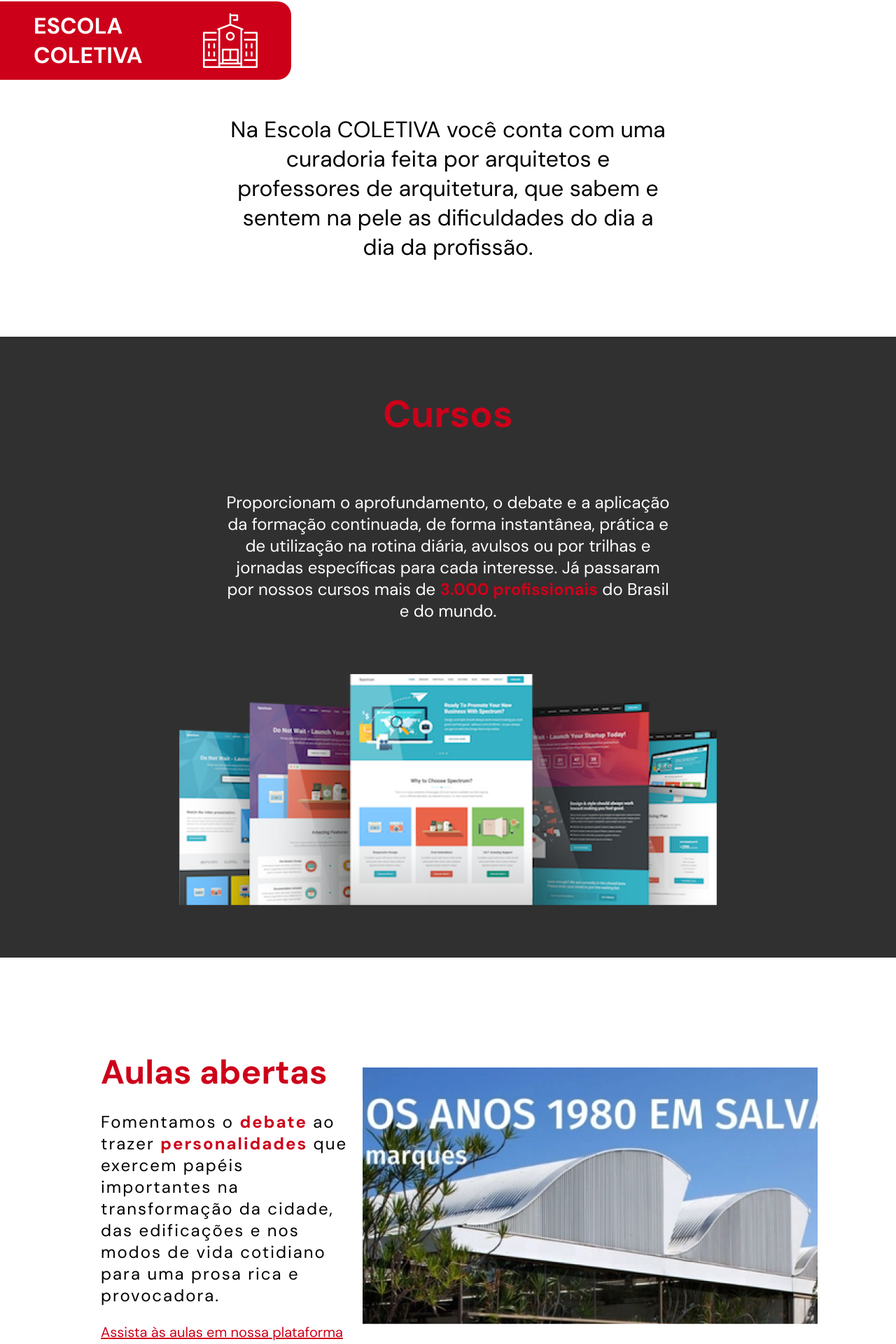
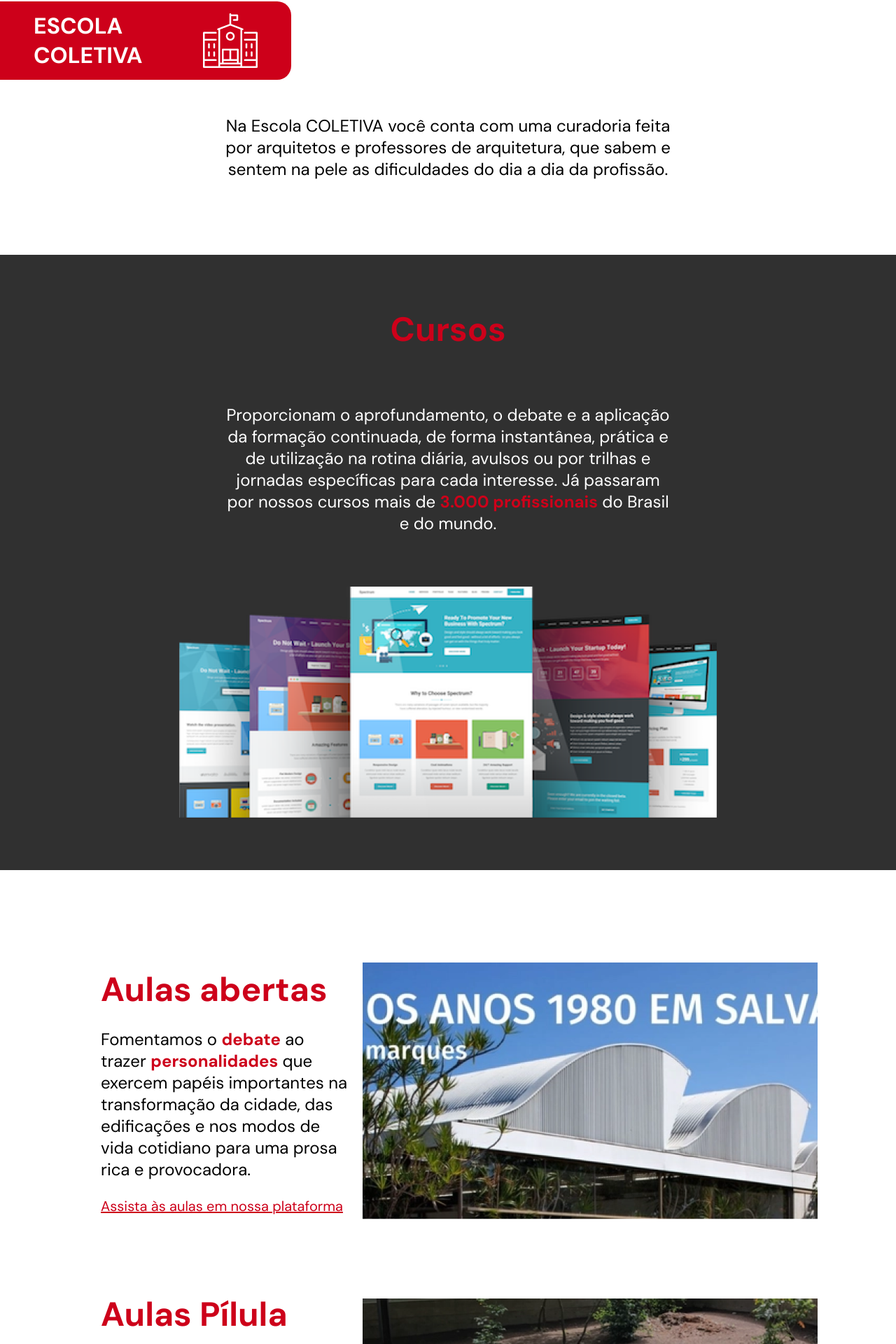
Before and after one commit to Squad13Porto/FrontAngularColetiva, an Angular app: page / in a window 1280 px wide. Shown: the part 417-2337 px from the top of the page at 70% size. Built offline with nearby package versions, Linux system fonts and the light colour scheme.

Commit message:
alteração do tamanho da fonte

```diff
--- a/src/app/components/about-us/about-us.component.css
+++ b/src/app/components/about-us/about-us.component.css
@@ -7,7 +7,7 @@
     width: 80%;
     gap: 32px;
 
-    margin: 32px auto;
+    margin: 2rem auto;
     padding: 20px;
 }
 
@@ -19,7 +19,7 @@
 
     padding: 20px;
 
-    gap: 32px;
+    gap: 2rem;
 }
 
 .about-us .text h2 {
@@ -33,7 +33,7 @@
 .about-us .text p {
     color: #000;
     text-align: justify;
-    font-size: 18px;
+    font-size: 1.25rem;
     font-weight: 400;
     line-height: 130%;
 }
--- a/src/app/components/aulas/aulas.component.css
+++ b/src/app/components/aulas/aulas.component.css
@@ -20,12 +20,12 @@
     width: 80%;
     padding: 20px;
 
-    margin: 32px 0;
+    margin: 2rem 0;
 }
 
 .container .text h3 {
     color: var(--red);
-    font-size: 48px;
+    font-size: 3rem;
 }
 
 .container .text {
@@ -34,7 +34,7 @@
     justify-content: center;
     align-items: flex-start;
 
-    gap: 24px
+    gap: 1.5rem;
 }
 
 .container .text span {
@@ -44,8 +44,7 @@
 
 .container .text p {
   color: black;
-  font-size: 24px;
-  letter-spacing: 2px;
+  font-size: 1.5rem;
 }
 
 .container .text a {
@@ -78,6 +77,5 @@
   .container .text p {
     color: black;
     font-size: 24px;
-    letter-spacing: normal;
 }
 }
--- a/src/app/components/avaliacoes/avaliacoes.component.css
+++ b/src/app/components/avaliacoes/avaliacoes.component.css
@@ -4,7 +4,7 @@
     justify-content: center;
     align-items: center;
     margin: 0 auto;
-    padding: 0 0 4rem 0;
+    padding: 4rem 0 4rem 0;
 }
 
 h3.titulo-avaliacoes {
@@ -30,6 +30,7 @@ span#coletiva {
 @media screen and (max-width: 768px) {
     .avaliacoes {
         padding: 0;
+        padding-top: 4rem;
     }
 
     h3.titulo-avaliacoes {
--- a/src/app/components/community/community.component.css
+++ b/src/app/components/community/community.component.css
@@ -33,7 +33,7 @@
 
 .content .main .text {
     width: 50%;
-    font-size: 2rem;
+    font-size: 1.5rem;
 }
 
 .text {
@@ -46,6 +46,7 @@
 
 .footer {
     width: 80%;
+    font-size: 1.5rem;
 }
 
 @media screen and (max-width: 768px) {
@@ -64,7 +65,6 @@
 
     .content .main .text {
         width: 100%;
-        font-size: 1.5rem;
         letter-spacing: normal;
         text-align: left;
     }
@@ -74,7 +74,6 @@
     }
 
     .footer .text {
-        font-size: 1.5rem;
         letter-spacing: normal;
         text-align: left;
     }
--- a/src/app/components/cursos/cursos.component.css
+++ b/src/app/components/cursos/cursos.component.css
@@ -11,12 +11,12 @@
 .cursos > h3.titulo-cursos {
     color: var(--red);
     padding: 75px;
-    font-size: 54px
+    font-size: 3rem;
 }
 
 .cursos > p.texto-cursos {
     width: 50%;
-    font-size: 24px;
+    font-size: 1.5rem;
     padding-bottom: 75px;
     color: #FFFFFF;
 }
@@ -35,7 +35,6 @@
 @media screen and (max-width: 768px) {
     .cursos > p.texto-cursos {
         width: 80%;
-        font-size: 1.3rem;
         text-align: left;
     }
 }
--- a/src/app/components/escola-coletiva/escola-coletiva.component.css
+++ b/src/app/components/escola-coletiva/escola-coletiva.component.css
@@ -6,8 +6,6 @@
     flex-direction: column;
 
     margin: 50px 0;
-
-
 }
 
 .tag {
@@ -25,8 +23,7 @@
 
 .description > p.texto {
     text-align: center;
-    font-family: 'DM Sans';
-    font-size: 32px;
+    font-size: 1.5rem;
     padding-bottom: 75px;
 }
 
--- a/src/app/components/forum/forum.component.css
+++ b/src/app/components/forum/forum.component.css
@@ -31,7 +31,7 @@
 
 .content .main .text {
     width: 50%;
-    font-size: 2rem;
+    font-size: 1.5rem;
 }
 
 .content .main .text a {
@@ -66,7 +66,6 @@
 
     .content .main .text {
         width: 100%;
-        font-size: 24px;
         letter-spacing: normal;
     }
 
--- a/src/app/components/mentoria/mentoria.component.css
+++ b/src/app/components/mentoria/mentoria.component.css
@@ -18,7 +18,7 @@
     padding: 1.5rem;
     width: 80%;
 
-    font-size: 2rem;
+    font-size: 1.5rem;
     font-weight: 400;
     text-align: center;
 }
@@ -41,7 +41,6 @@
 
 @media screen and (max-width: 768px) {
     .container .header {
-        font-size: 1.5rem;
         text-align: left;
     }
 
```
